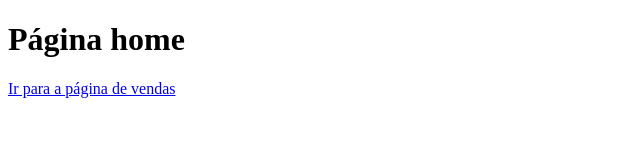
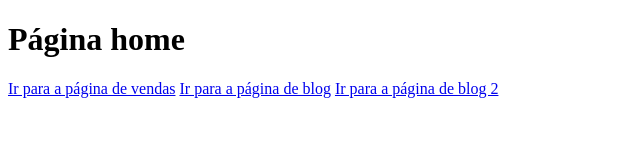
Before and after one commit to pedrodaflon/aulagithub, a plain HTML site: page index.html in a window 1280 px wide. Shown: the whole page, without its empty margins (0-640 px from the left). Drawn offline with Linux system fonts and the light colour scheme.

Commit message:
Mudanças no index

```diff
--- a/index.html
+++ b/index.html
@@ -8,5 +8,7 @@
 <body>
     <h1>Página home</h1>
     <a href="vendas.html">Ir para a página de vendas</a>
+    <a href="blog.html">Ir para a página de blog</a>
+    <a href="blog2.html">Ir para a página de blog 2</a>
 </body>
 </html>
```
